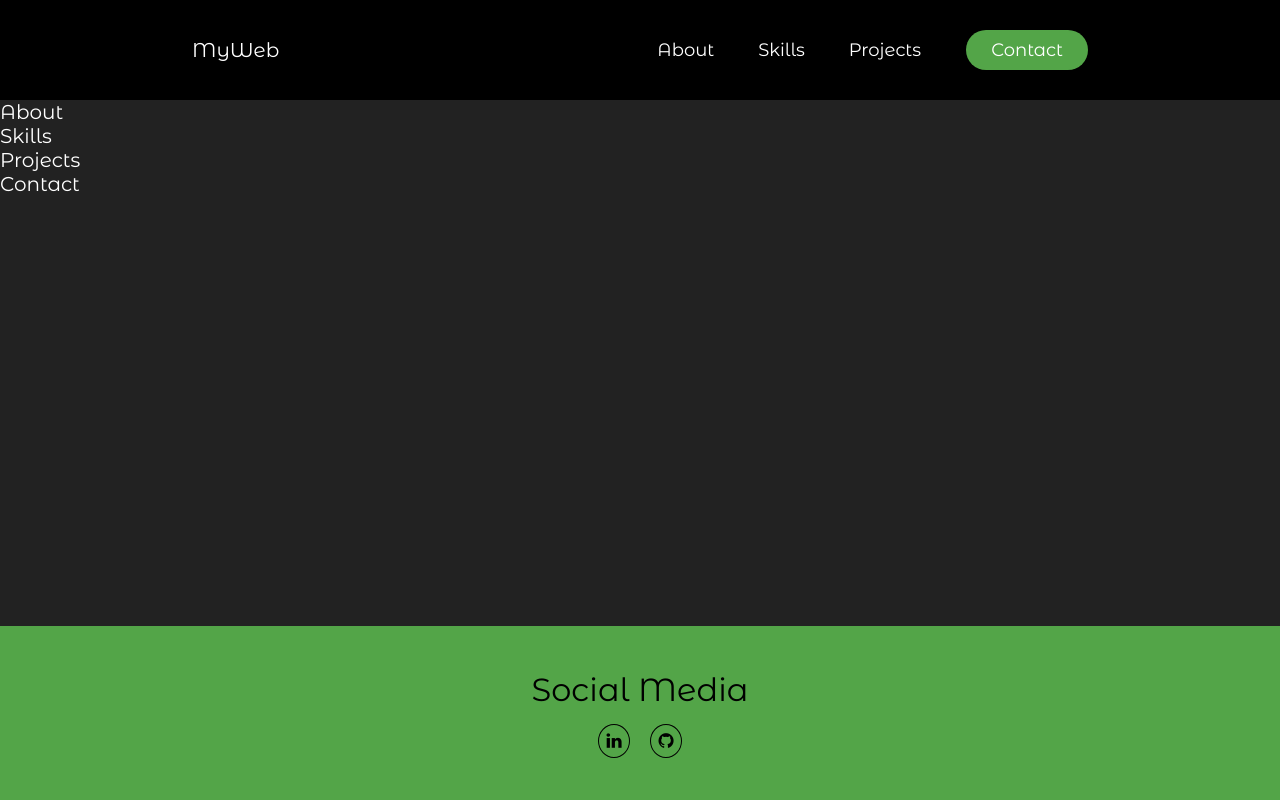
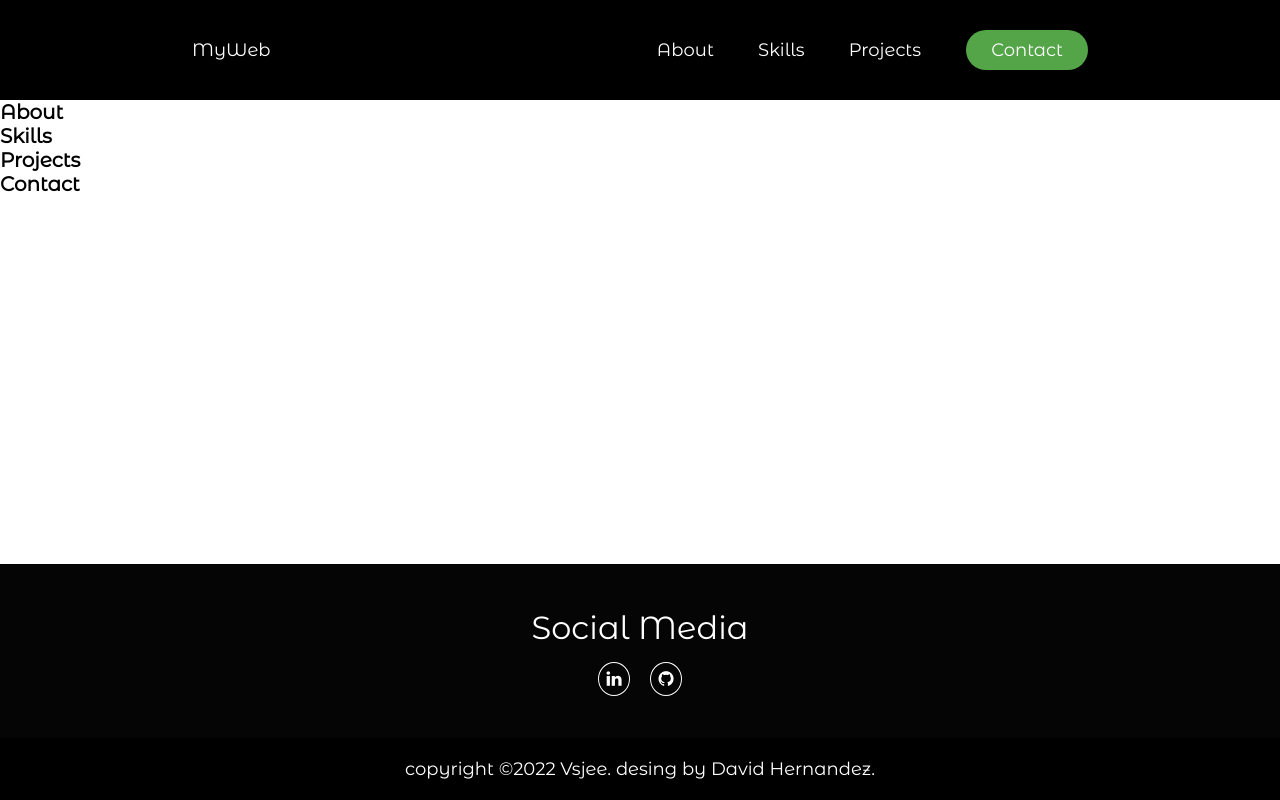
Before and after one commit to Vsjee/Simple-page, a plain HTML site: page index.html in a window 1280 px wide. Drawn offline with Linux system fonts and the light colour scheme.

Commit message:
copyright seccion y cambio colores en el footer y body

```diff
--- a/index.html
+++ b/index.html
@@ -53,6 +53,10 @@
                 <li><a class="github" href="https://github.com/Vsjee" target="_blank"><i class="fa fa-github"></i></a></li>
             </ul>
         </div>
+
+        <div class="footer-bottom">
+            <p>copyright &copy;2022 Vsjee. desing by <span>David Hernandez.</span></p>
+        </div>
     </footer>
 </body>
 </html>
--- a/stylesheet.css
+++ b/stylesheet.css
@@ -7,7 +7,7 @@
     padding: 0;
 }
 
-h2, li, a, button {
+header h2, li, a, button {
     font-family: 'Montserrat Alternates', sans-serif;
     font-weight: 500;
     font-size: 18px;
@@ -17,7 +17,6 @@ h2, li, a, button {
 
 h2 {
     font-size: 20px;
-    cursor: pointer;
     margin-right: auto;
 }
 
@@ -70,8 +69,8 @@ ul {
 /* body */
 
 body {
-    background-color: #222222;
-    color: #FFFFFF;
+    font-family: 'Montserrat Alternates', sans-serif;
+    color: #000000;
     display: flex;
     flex-direction: column;
     min-height: 100vh;
@@ -83,26 +82,15 @@ footer {
     font-family: 'Montserrat Alternates', sans-serif;
     font-weight: 500;
     font-size: 18px;
-}
-
-footer {
-/*    display: flex;
-    justify-content: center;
-    align-items: center;
-    background-color: #53A548;
-    color: #000000;
-    padding: 30px 15px;
-    margin-top: auto;
-*/
     position: absolute;
     bottom: 0;
     left: 0;
     right: 0;
-    background-color: #53A548;
+    background-color: #050505;
     height: auto;
     width: 100vw;
     padding-top: 40px;
-    color: #000000;
+    color: #FFFFFF;
 }
 
 .footer-content {
@@ -134,8 +122,8 @@ footer {
 
 .socials a {
     text-decoration: none;
-    color: #000000;
-    border: 1.1px solid #000000;
+    color: #FFFFFF;
+    border: 1.1px solid #FFFFFF;
     padding: 5px;
     border-radius: 50%;
 }
@@ -147,5 +135,13 @@ footer {
 }
 
 .socials a:hover i {
+    color: #53A548;
+}
+
+.footer-bottom {
+    background-color: #000000;
     color: #FFFFFF;
+    width: 100vw;
+    text-align: center;
+    padding: 20px 0;
 }
```
